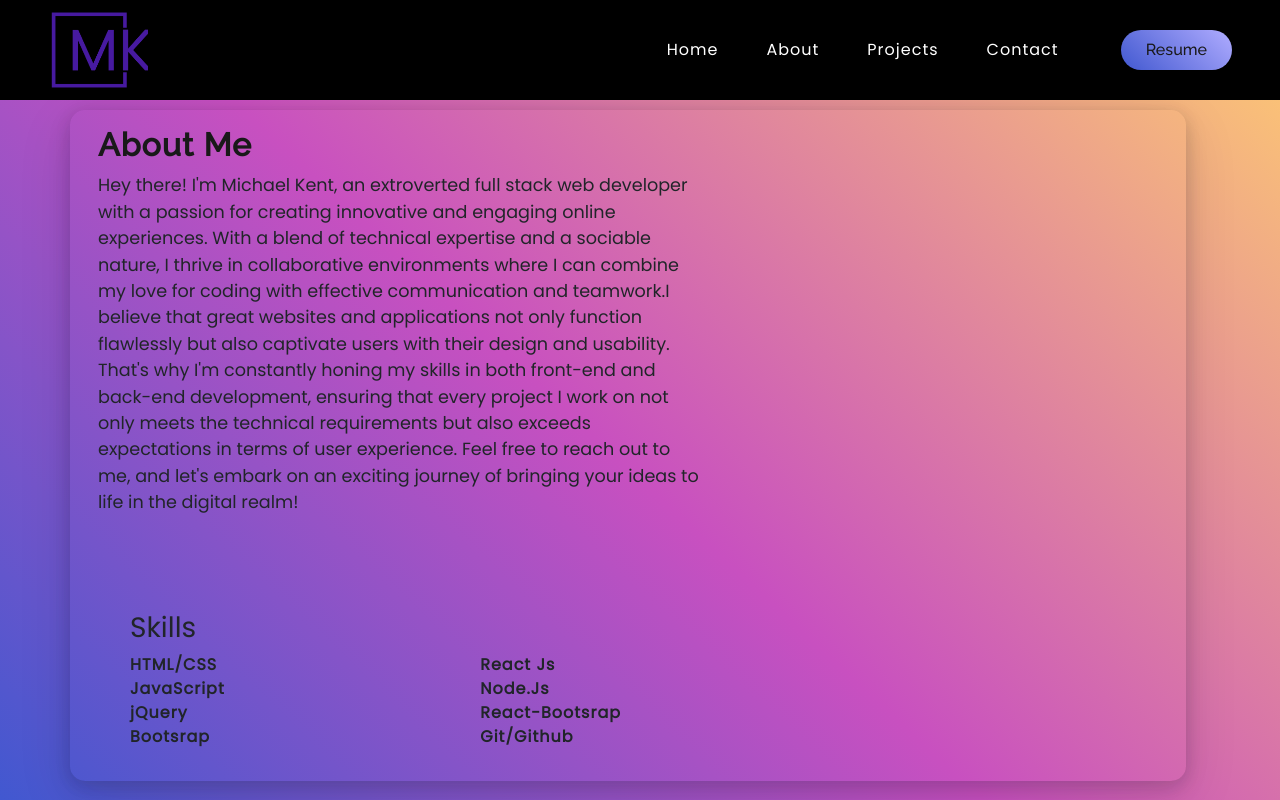
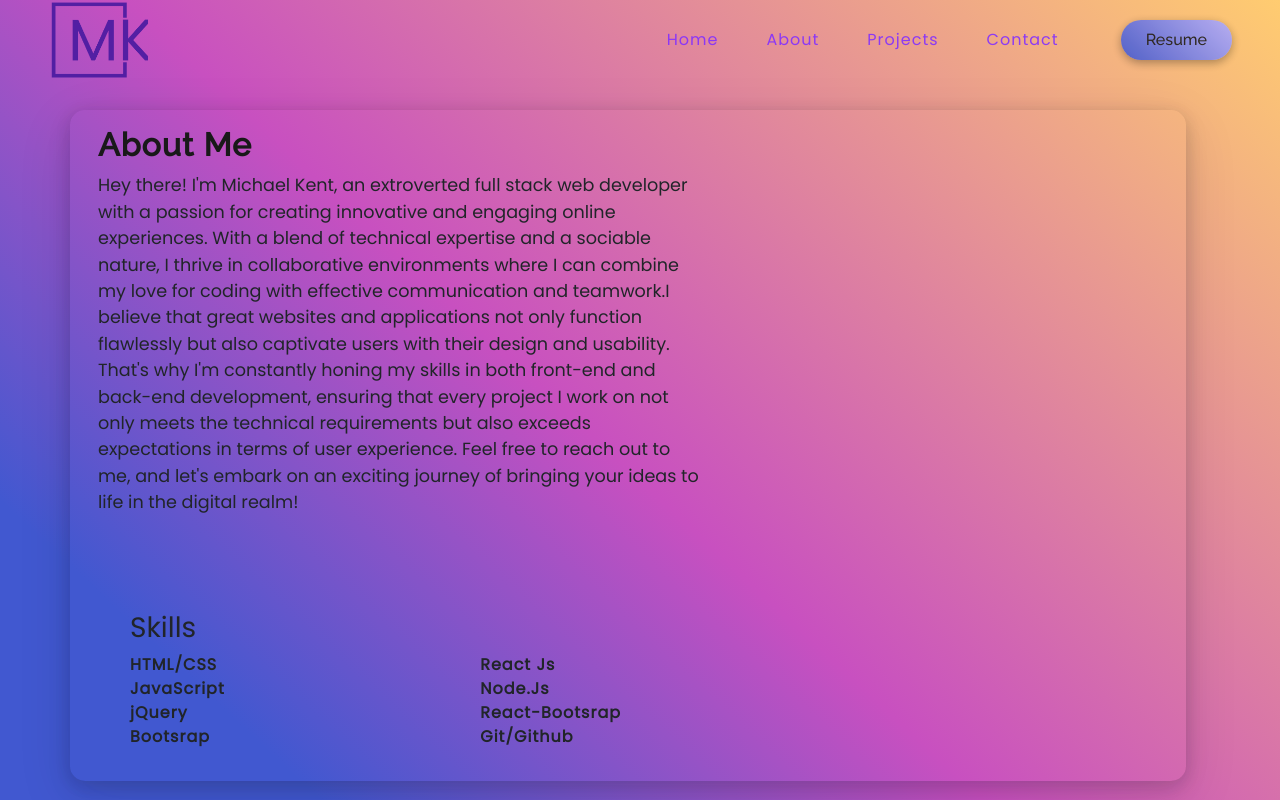
Before and after one commit to MikeK1639/KentPortfolio, a React (Create React App) app: page /about in a window 1280 px wide. Built offline with nearby package versions, Linux system fonts and the light colour scheme.

Commit message:
final touches for commit

```diff
--- a/src/App.css
+++ b/src/App.css
@@ -25,7 +25,6 @@ html {
   width: 100%;
   height: 100%;
   z-index: 999999;
-  background-color: #c850c0;
   /* background-image: url(./assets/images/istockphoto-1390644900-170667a.jpg); */
   background-repeat: no-repeat;
   background-position: center;
--- a/src/pages/style.css
+++ b/src/pages/style.css
@@ -4,12 +4,14 @@
 
 .navbar {
   width: 100%;
-  height: 100px;
-  background-color: black;
+  height: 80px;
+
   position: fixed !important;
   transition: all 0.3s ease-out 0s !important;
   padding: 0.5rem 3rem !important;
   font-size: 1.3rem !important;
+  opacity: 90%;
+  background-image: -moz-linear-gradient(linear-gradient 43deg, #4158d0 0%, #b0acff 100%);
 }
 .sticky {
   transition: all 0.3s ease-out 0s !important;
@@ -77,7 +79,7 @@
 }
 
 .nav-link {
-  color: white !important;
+  color: #822fff !important;
   font-size: 16px !important;
   letter-spacing: 1px;
   font-weight: 500 !important;
@@ -115,7 +117,7 @@
     background-image: linear-gradient(
       43deg,
       #4158d0 0%,
-      #c850c0 0%,
+      #b0acff 0%,
       #ffcc70 100%
     );
   }
@@ -224,7 +226,7 @@
   border-radius: 15px;
 }
 .socailmediabtn:hover {
-  background-color: antiquewhite;
+  background-color: #822fff;
   box-shadow: rgba(0, 0, 0, 0.35) 0px 5px 15px !important;
   opacity: 0.6;
 }
@@ -273,7 +275,7 @@
   background-color: #4158d0;
   background-image: linear-gradient(
     43deg,
-    #4158d0 0%,
+    #4158d0 15%,
     #c850c0 46%,
     #ffcc70 100%
   );
@@ -348,11 +350,11 @@
 
 .projectbackground {
   width: 100%;
-  height: 100%;
+  height: 950px;
   background-color: #4158d0;
   background-image: linear-gradient(
     43deg,
-    #4158d0 0%,
+    #4158d0 15%,
     #c850c0 46%,
     #ffcc70 100%
   );
```
